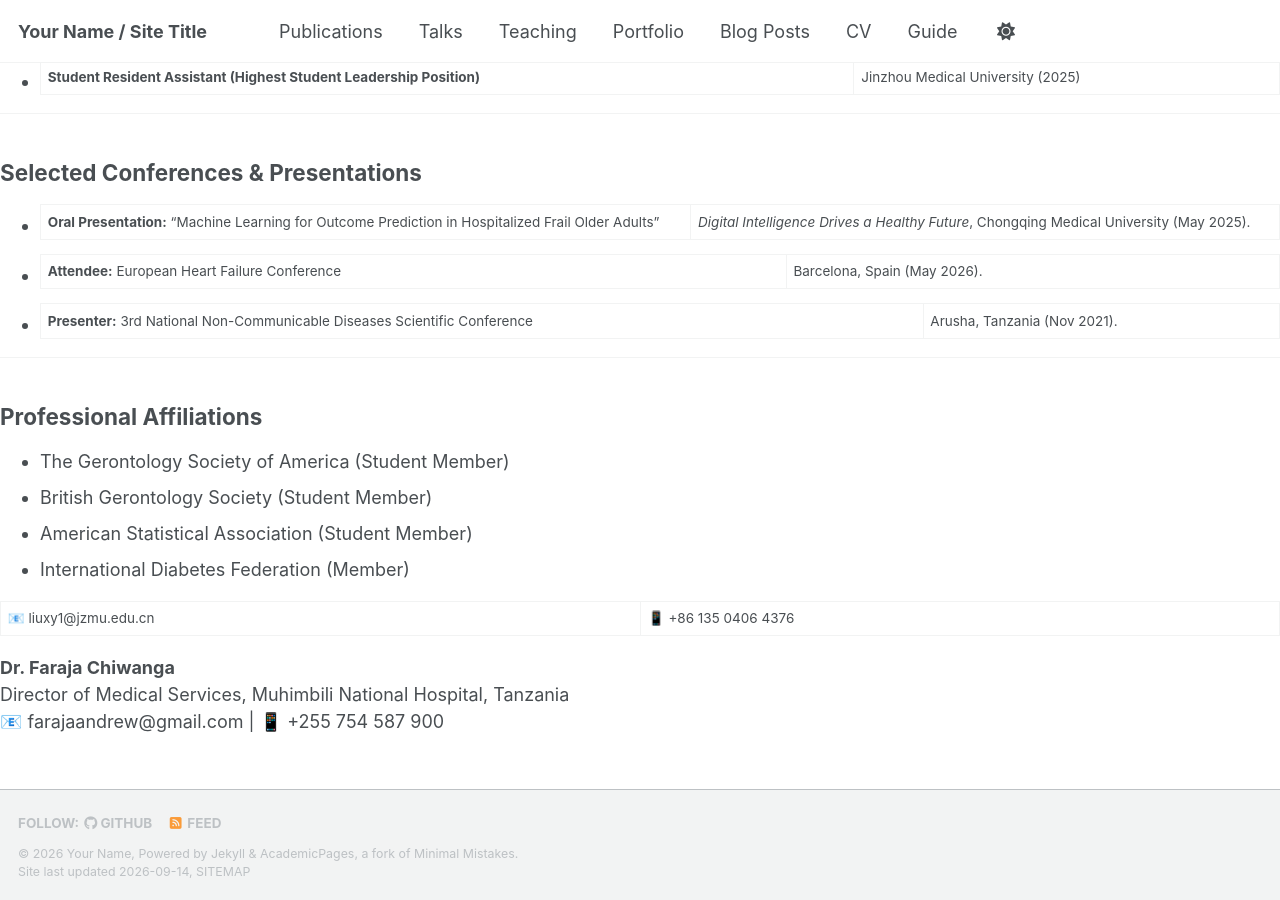
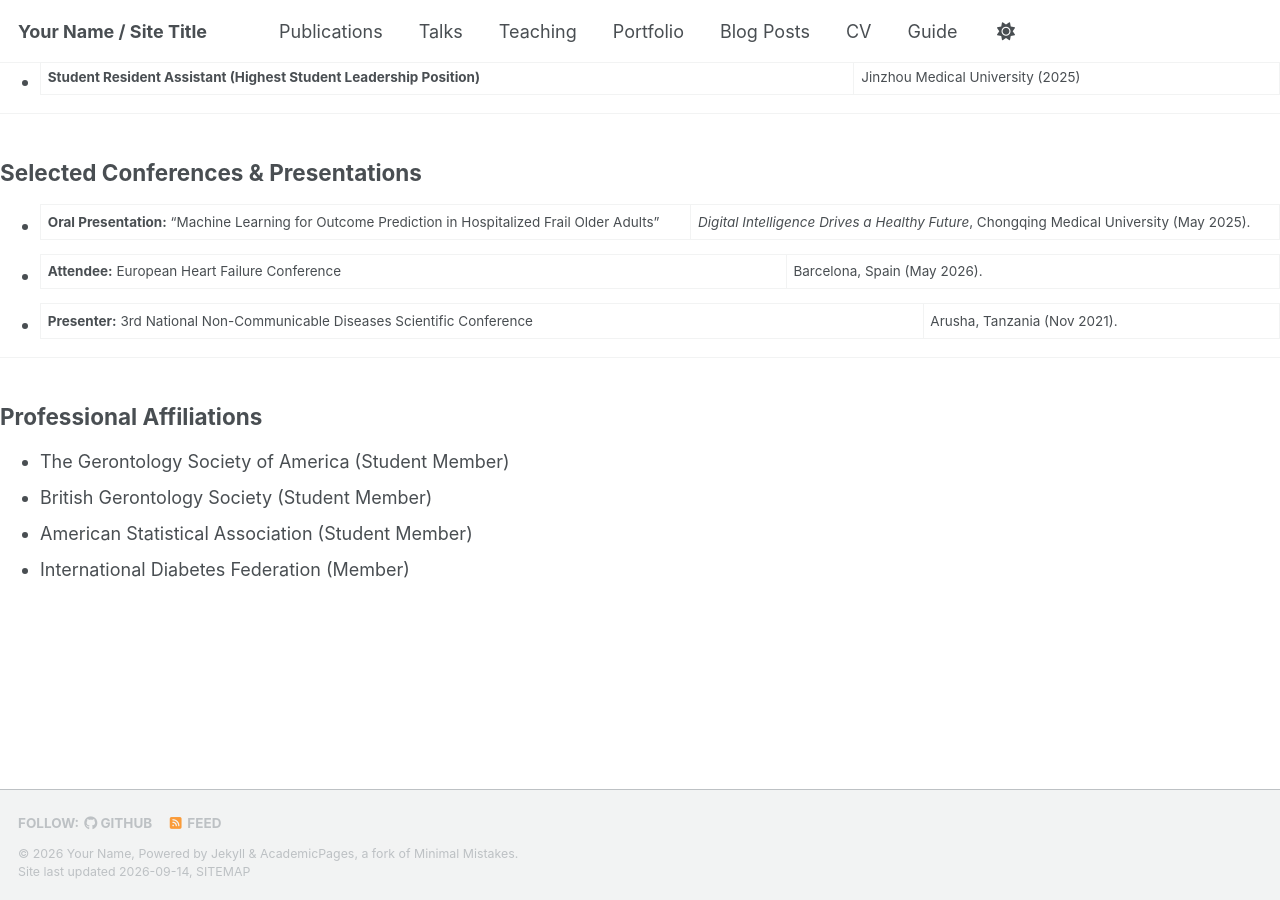
Before and after one commit to drtesha/drtesha.github.io, a Jekyll site: the page built from _pages/about.md, in a window 1280 px wide and 900 px high, scrolled down 2723 px. Built offline with Jekyll 4.4.1, drawn with Linux system fonts in a browser that asks for light colours; a style sheet for code colours, icons or effects is not loaded; some of the changed text lies outside the part shown.

Commit message:
Revise personal details in about page
Updated contact information and removed Dr. Faraja Chiwanga's details.

```diff
--- a/_pages/about.md
+++ b/_pages/about.md
@@ -3,12 +3,12 @@ layout: default
 title: Innocent Tesha, MD, MMed, MSc, PhD Candidate
 ---
 
-# Innocent Arnold Tesha, MD
+# Innocent Tesha, MD
 **Physician-Scientist | AI & Cardiovascular Health Systems Researcher**
 
-📍 Dar es Salaam, Tanzania
+📍 Oxford,UK
 📧 [innocent.tesha@ndm.ox.ac.uk](mailto:innocent.tesha@ndm.ox.ac.uk)
-📱 +255-713-173-175 | +86-183-4263-4730
+📱 713-173-175 | 183-4263-4730
 🔗 [GitHub](https://github.com/drtesha/) | [LinkedIn](https://linkedin.com/in/innocent-tesha) | [Google Scholar]([https://scholar.google.com/citations?user=YOUR_ID](https://scholar.google.com/citations?user=RXmV37IAAAAJ&hl=en&oi=ao)) | [ORCID: 0009-0008-7291-4318](https://orcid.org/0009-0008-7291-4318)
 
 ---
@@ -95,9 +95,3 @@ Physician-scientist with extensive clinical experience and a focus on leveraging
 - British Gerontology Society (Student Member)
 - American Statistical Association (Student Member)
 - International Diabetes Federation (Member)
-
-📧 liuxy1@jzmu.edu.cn | 📱 +86 135 0406 4376
-
-**Dr. Faraja Chiwanga**
-Director of Medical Services, Muhimbili National Hospital, Tanzania
-📧 farajaandrew@gmail.com | 📱 +255 754 587 900
```
